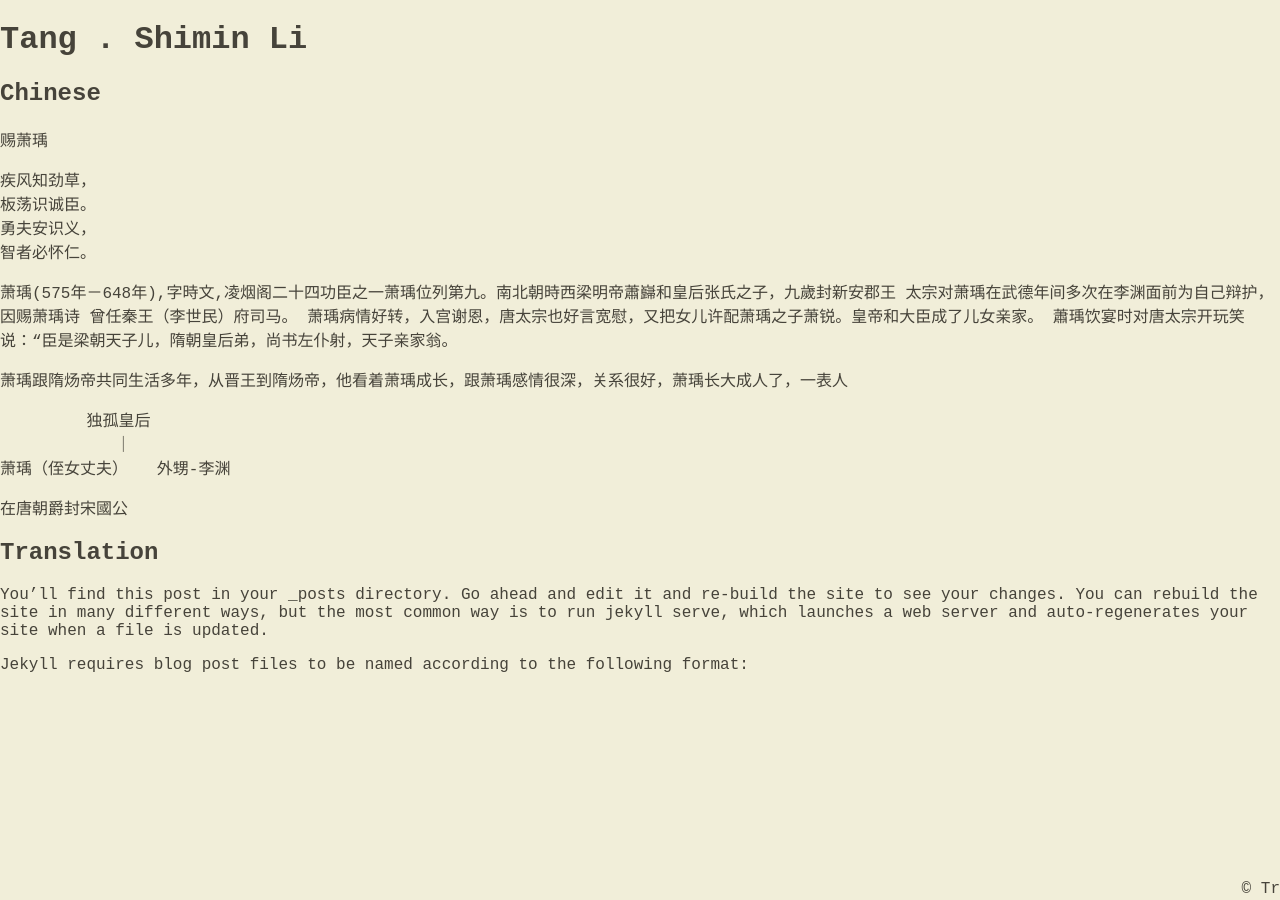
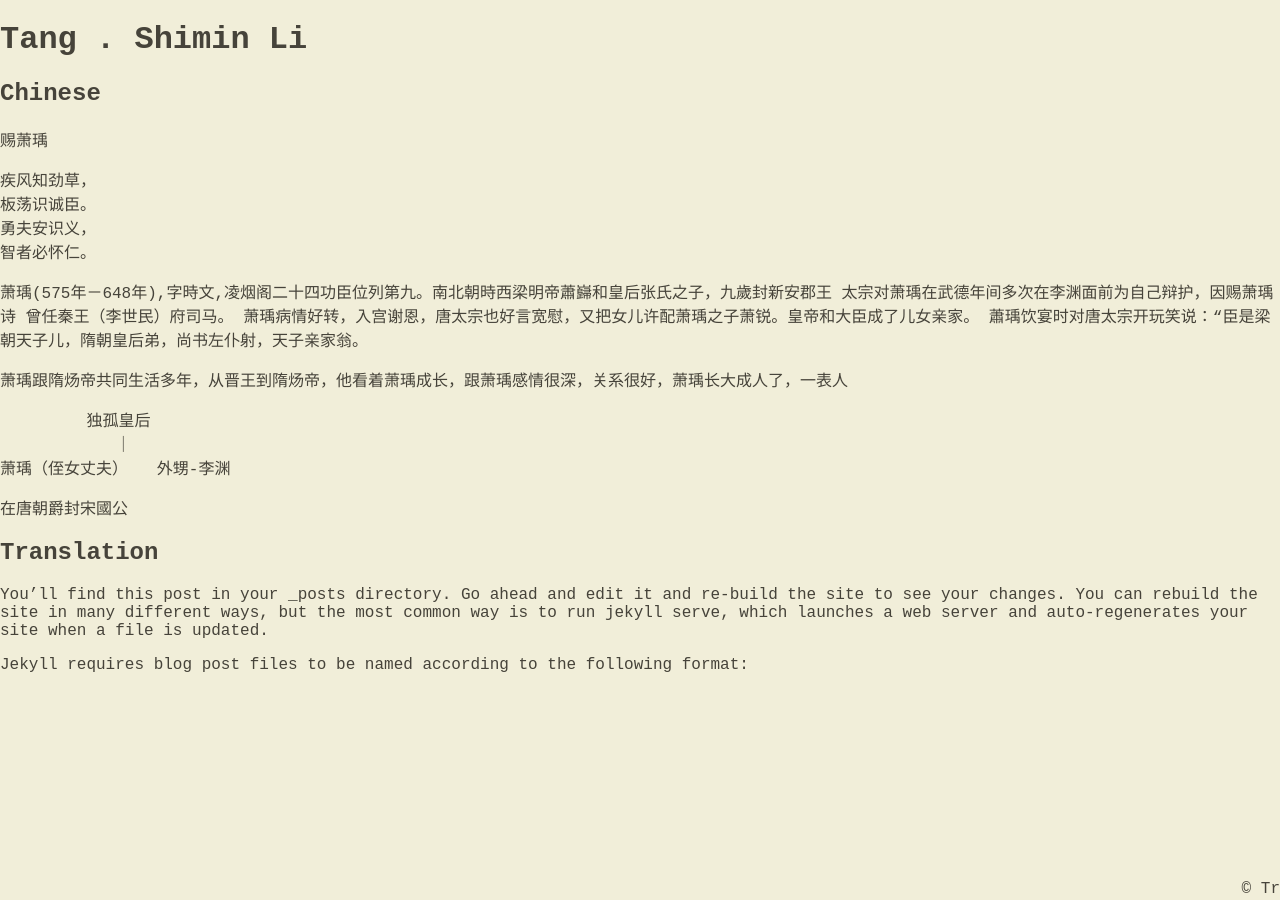
Before and after one commit to Triticum01/Triticum01.github.io, a Jekyll site: the page built from _posts/2022-02-22-Shimin-Li.md, in a window 1280 px wide. Built offline with Jekyll 4.4.1, drawn with Linux system fonts in a browser that asks for light colours; nearby versions of some CDN libraries.

Commit message:
Update 2022-02-22-Shimin-Li.md

```diff
--- a/_posts/2022-02-22-Shimin-Li.md
+++ b/_posts/2022-02-22-Shimin-Li.md
@@ -17,7 +17,7 @@ categories: jekyll update
 智者必怀仁。
 
 
-萧瑀(575年－648年),字時文,凌烟阁二十四功臣之一萧瑀位列第九。南北朝時西梁明帝蕭巋和皇后张氏之子，九歲封新安郡王
+萧瑀(575年－648年),字時文,凌烟阁二十四功臣位列第九。南北朝時西梁明帝蕭巋和皇后张氏之子，九歲封新安郡王
 太宗对萧瑀在武德年间多次在李渊面前为自己辩护，因赐萧瑀诗
 曾任秦王（李世民）府司马。
 萧瑀病情好转，入宫谢恩，唐太宗也好言宽慰，又把女儿许配萧瑀之子萧锐。皇帝和大臣成了儿女亲家。
```
